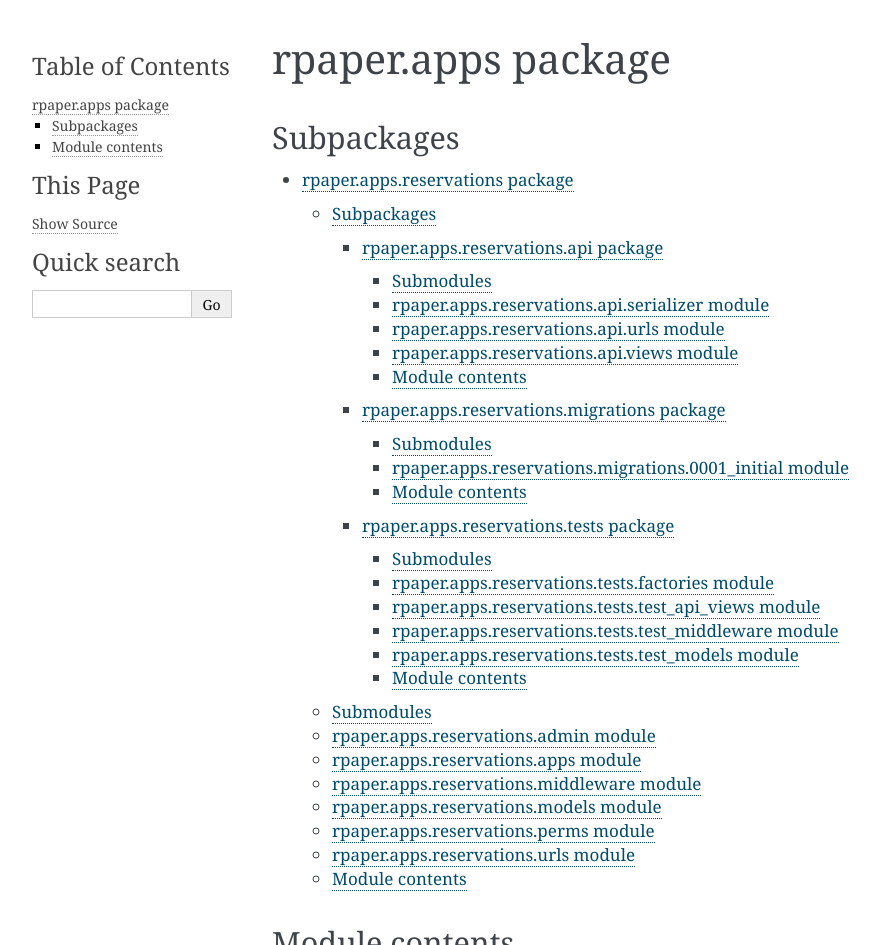
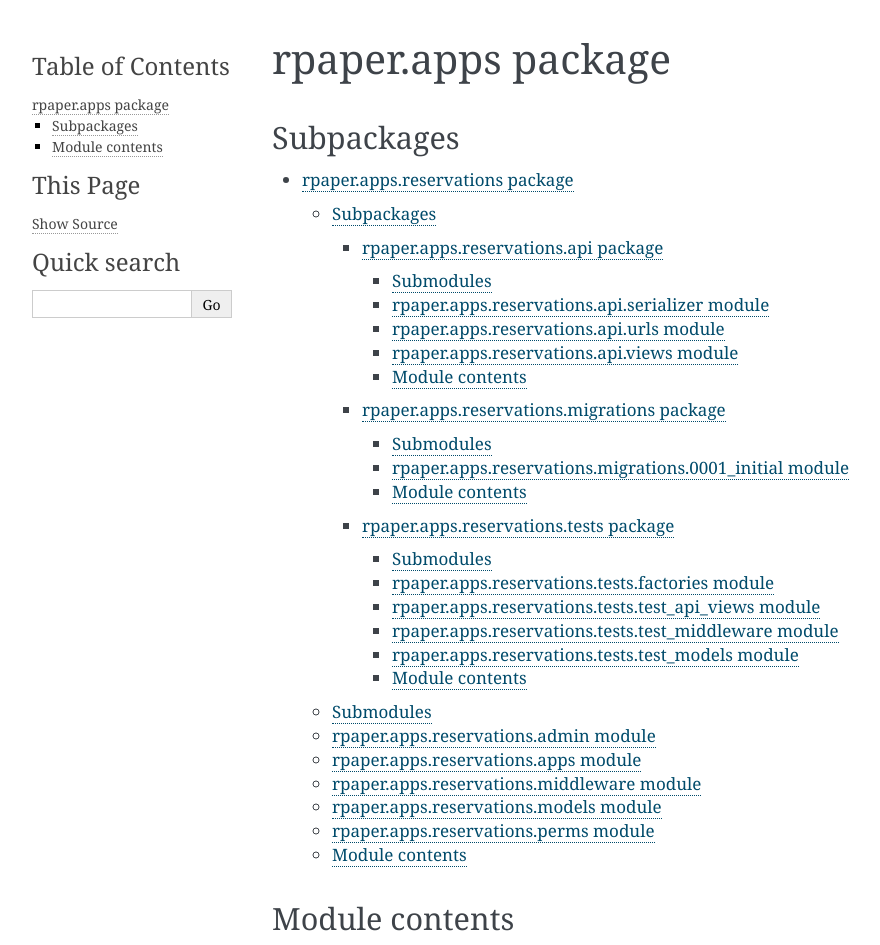
Before and after one commit to lambdalisue/rpaper, a Sphinx documentation site: the page built from docs/rpaper.apps.rst, in a window 1280 px wide, cut to the strip 0-945 px from the top of the page. Shown: the whole strip, without its empty margins (148-1028 px from the left). Built offline with Sphinx 7.4.7, drawn with Linux system fonts in a browser that asks for light colours; the version number could not be read and is left out.

```diff
--- a/docs/rpaper.apps.reservations.rst
+++ b/docs/rpaper.apps.reservations.rst
@@ -53,14 +53,6 @@
     :undoc-members:
     :show-inheritance:
 
-rpaper.apps.reservations.urls module
-------------------------------------
-
-.. automodule:: rpaper.apps.reservations.urls
-    :members:
-    :undoc-members:
-    :show-inheritance:
-
 
 Module contents
 ---------------
```
Also changed, not shown: docs/modules.rst (added, +7 -0 lines), .travis.yml, 1 other file.
